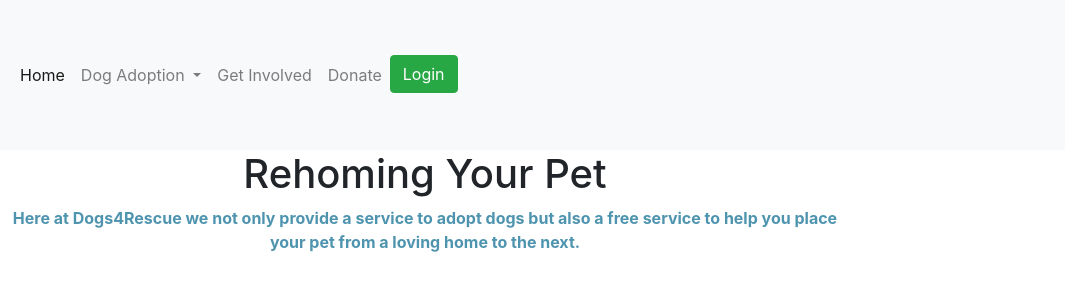
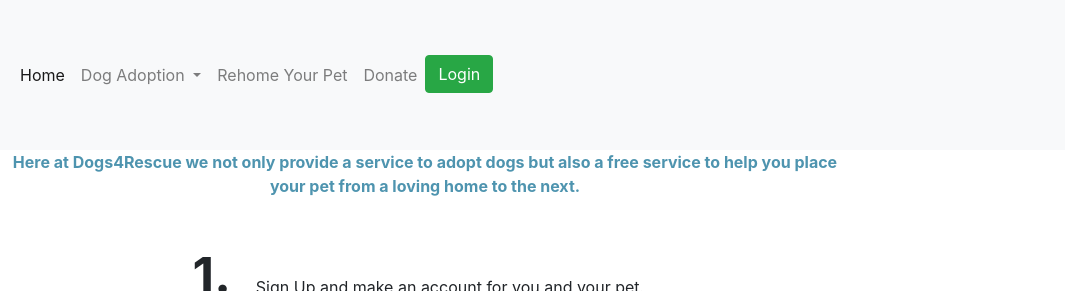
Before and after one commit to wxn06/dogAdoption, a plain HTML site: page putupadopt.html in a window 1280 px wide. Shown: the top 291 px of the page, 215-1280 px from the left. Drawn offline with nearby package versions, Linux system fonts and the light colour scheme.

Commit message:
fixed nav links

```diff
--- a/putupadopt.html
+++ b/putupadopt.html
@@ -27,6 +27,7 @@
 </head>
 
 <body>
+
     <div>
 
       <nav class="navbar navbar-expand-lg navbar-light bg-light">
@@ -51,12 +52,11 @@
               </a>
               <div class="dropdown-menu" aria-labelledby="navbarDropdown">
                 <a class="dropdown-item" href="adopt.html">Adopt</a>
-                          <a class="dropdown-item" href="putupadopt.html">Rehoming Your Pet</a>
                 <div class="dropdown-divider"></div>
                 <a class="dropdown-item" href=""></a>
               </div>
             <li class="nav-item">
-                        <a class="nav-link" href="">Get Involved</a>
+              <a class="nav-link" href="putupadopt.html">Rehome Your Pet</a>
             </li>
             <li class="nav-item">
               <a class="nav-link" href="donate.html">Donate</a>
@@ -124,16 +124,7 @@
             </div>
 
         </div>
-                </nav>
-                <div class="container">
-                    <div class="container">
-                        <div class="row justify-content-center">
-                            <div class="col-8 text-center">
-                                <h1>Rehoming Your Pet</h1>
 
-                            </div>
-                        </div>
-                    </div>
 
                     </div>
                     <div class="row justify-content-center">
```
Also changed, not shown: adopt.html (+3 -3 lines), index.html (+1 -2 lines). Lines whose indentation alone changed are shown as unchanged.
